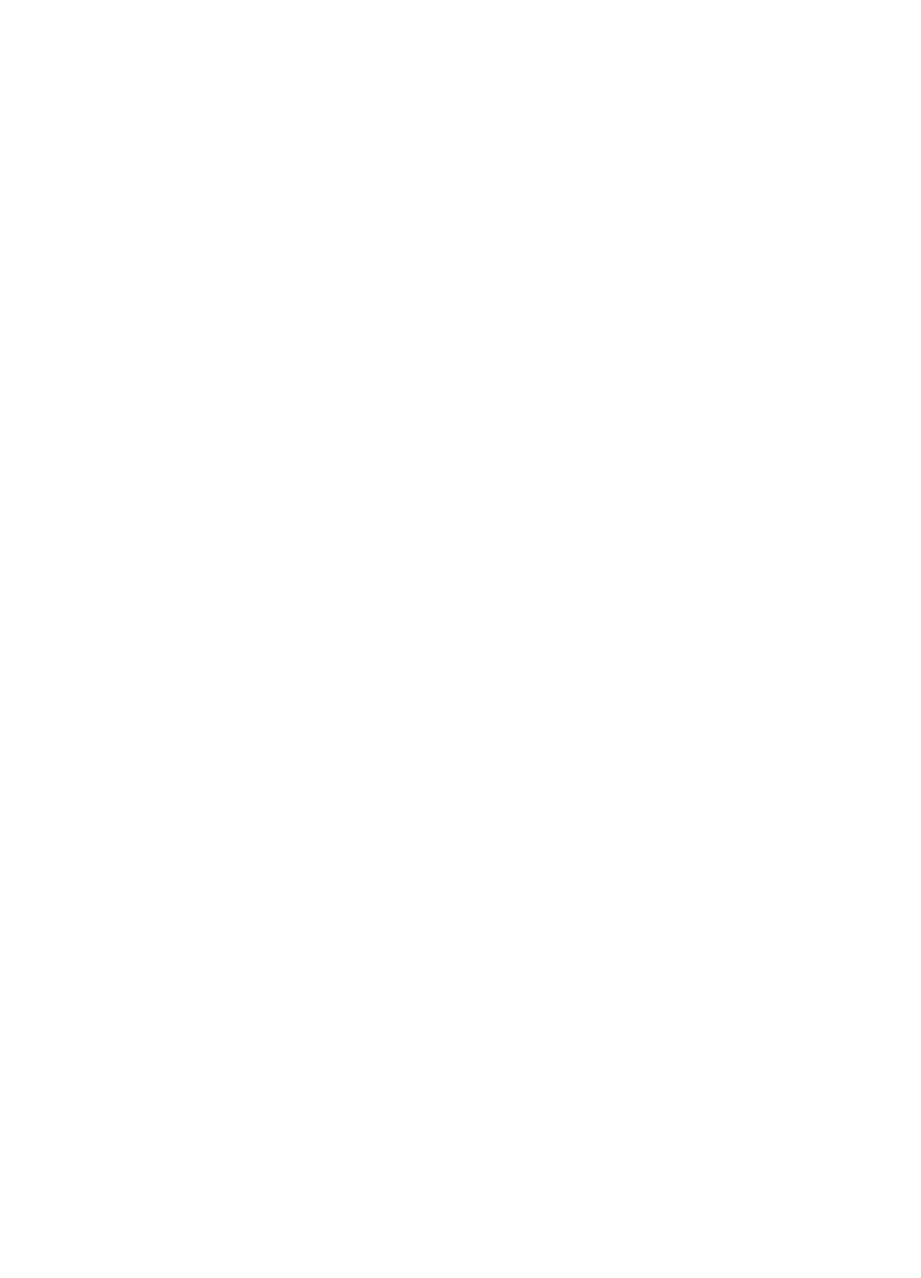
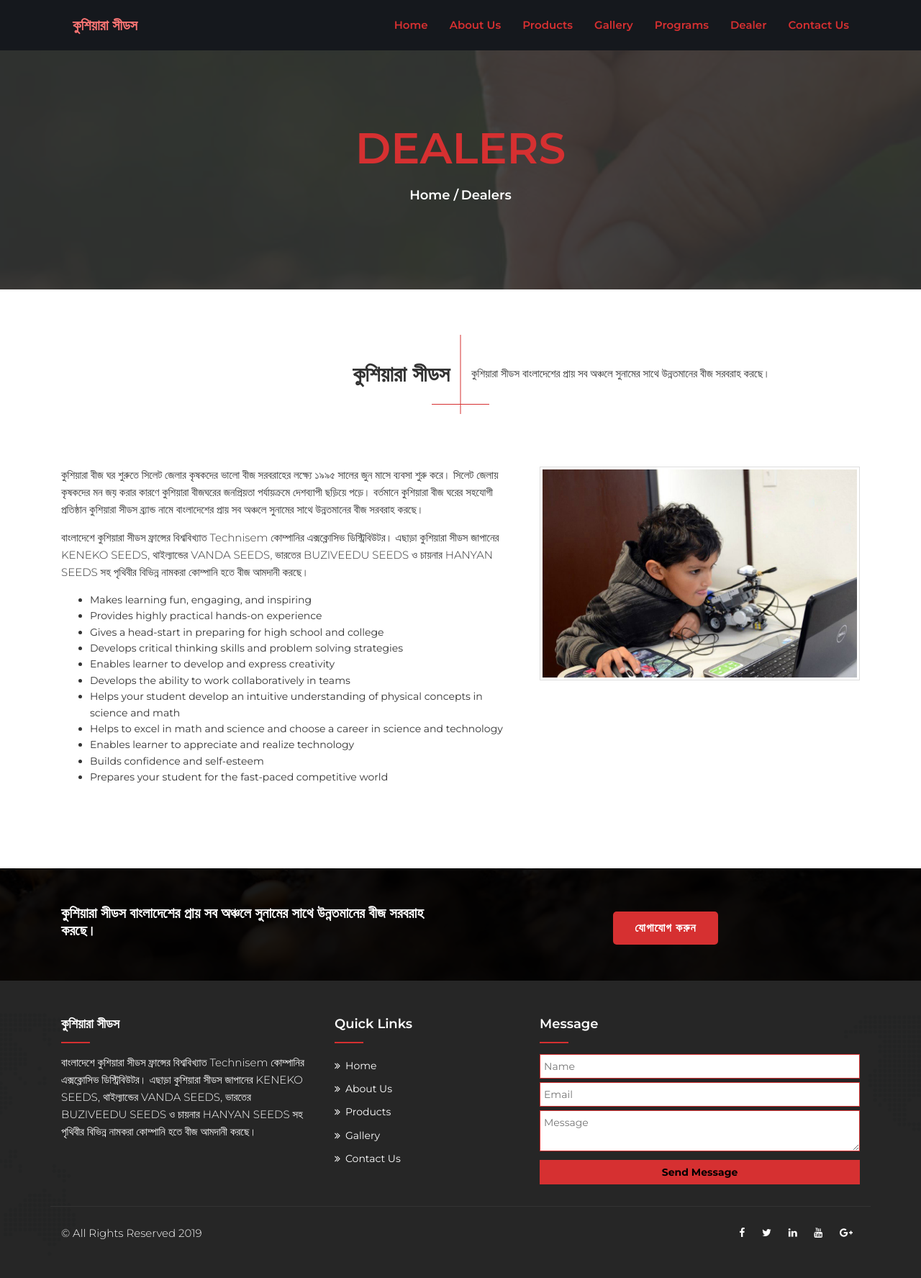
Before and after one commit to hasanmisbah/kushiara, a PHP site: page /dealers.php in a window 1280 px wide. Before the commit the page is empty. Shown: the whole page at 72% size. Before the commit the page ends 800 px from the top, so only its background shows below. Run offline with PHP 8.4, Linux system fonts and the light colour scheme; some libraries are stand-ins or nearby versions.

Commit message:
Added Dealers and Programs page

```diff
--- a/database.json
+++ b/database.json
@@ -190,5 +190,4 @@
       "images" : "6.jpg"
     }
   ]
-
 }
--- a/dealers.php
+++ b/dealers.php
@@ -0,0 +1,63 @@
+<?php
+    $title = 'welcome';
+    $slogan = 'Kushiara seeds';
+    include('header.php');
+?>
+    <!-- Breadcumb Area Start -->
+    <section class="breadcumb">
+        <div class="container">
+            <div class="row">
+                <div class="col-xl-12">
+                    <h4>Dealers</h4>
+                    <ul>
+                        <li><a href="">home /</a></li>
+                        <li><a href="">Dealers</a></li>
+                    </ul>
+                </div>
+            </div>
+        </div>
+    </section>
+    <!-- Breadcumb Area End -->
+
+    <!-- About Area Start -->
+    <section class="about-area pt-100 pb-100" id="about">
+        <div class="container">
+            <div class="row section-title">
+                <div class="col-md-6 text-right">
+                    <h3>কুশিয়ারা সীডস</h3>
+                </div>
+                <div class="col-md-6">
+                    <p>কুশিয়ারা সীডস বাংলাদেশের প্রায় সব অঞ্চলে সুনামের সাথে উন্নতমানের বীজ সরবরাহ করছে। </p>
+                </div>
+            </div>
+            <div class="row">
+                <div class="col-md-7">
+                    <div class="page">
+                        <p>কুশিয়ারা বীজ ঘর শুরুতে সিলেট জেলার কৃষকদের ভালো বীজ সরবরাহের লক্ষ্যে ১৯৯৫ সালের জুন মাসে ব্যবসা শুরু করে। সিলেট জেলায় কৃষকদের মন জয় করার কারণে কুশিয়ারা বীজঘরের জনপ্রিয়তা পর্যায়ক্রমে দেশব্যাপী ছড়িয়ে পড়ে। বর্তমানে কুশিয়ারা বীজ ঘরের সহযোগী প্রতিষ্ঠান কুশিয়ারা সীডস ব্র্যান্ড নামে বাংলাদেশের প্রায় সব অঞ্চলে সুনামের সাথে উন্নতমানের বীজ সরবরাহ করছে।</p>
+                        <p>বাংলাদেশে কুশিয়ারা সীডস ফ্রান্সের বিশ্ববিখ্যাত Technisem কোম্পানির এক্সক্লোসিভ ডিস্ট্রিবিউটর। এছাড়া কুশিয়ারা সীডস জাপানের KENEKO SEEDS, থাইল্যান্ডের VANDA SEEDS, ভারতের BUZIVEEDU SEEDS ও চায়নার HANYAN SEEDS সহ পৃথিবীর বিভিন্ন নামকরা কোম্পানি হতে বীজ আমদানী করছে।</p>
+                        <ul>
+                            <li>Makes learning fun, engaging, and inspiring</li>
+                            <li>Provides highly practical hands-on experience</li>
+                            <li>Gives a head-start in preparing for high school and college</li>
+                            <li>Develops critical thinking skills and problem solving strategies</li>
+                            <li>Enables learner to develop and express creativity</li>
+                            <li>Develops the ability to work collaboratively in teams</li>
+                            <li>Helps your student develop an intuitive understanding of physical concepts in science and math</li>
+                            <li>Helps to excel in math and science and choose a career in science and technology</li>
+                            <li>Enables learner to appreciate and realize technology</li>
+                            <li>Builds confidence and self-esteem</li>
+                            <li>Prepares your student for the fast-paced competitive world</li>
+                        </ul>
+                    </div>
+                </div>
+
+                <div class="col-md-5">
+                    <div class="page-list">
+                        <img src="assets/img/projects/03.jpg" alt="" />
+                    </div>
+                </div>
+            </div>
+        </div>
+    </section>
+    <!-- About Area End -->
+<?php include('footer.php');?>
--- a/header.php
+++ b/header.php
@@ -44,6 +44,8 @@
                            <li class=""><a href="about.php">About Us</a></li>
                            <li><a href="product.php">Products</a></li>
                            <li><a href="gallery.php">Gallery</a></li>
+                           <li><a href="programs.php">Programs</a></li>
+                           <li><a href="dealers.php">Dealer</a></li>
                            <li><a href="contact.php">Contact Us</a></li>
                         </ul>
                      </div>
```
Also changed, not shown: programs.php (added, +55 -0 lines).
